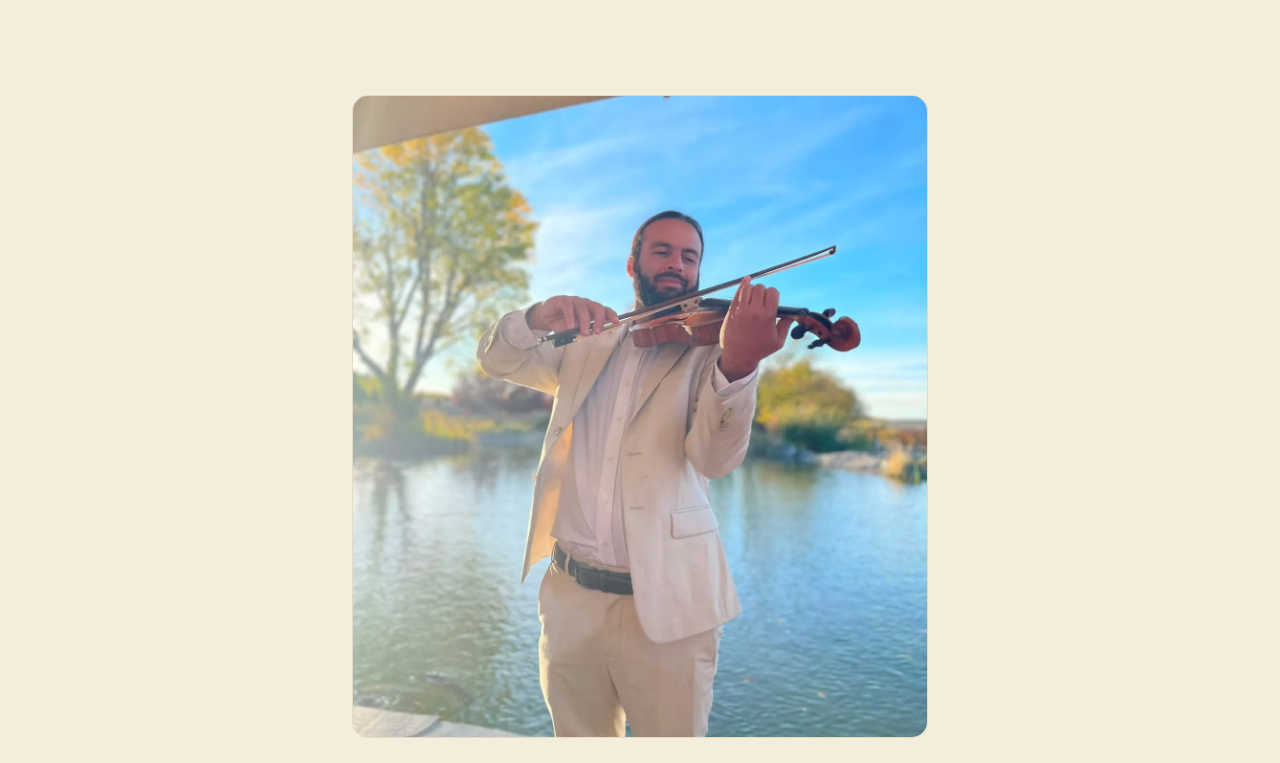
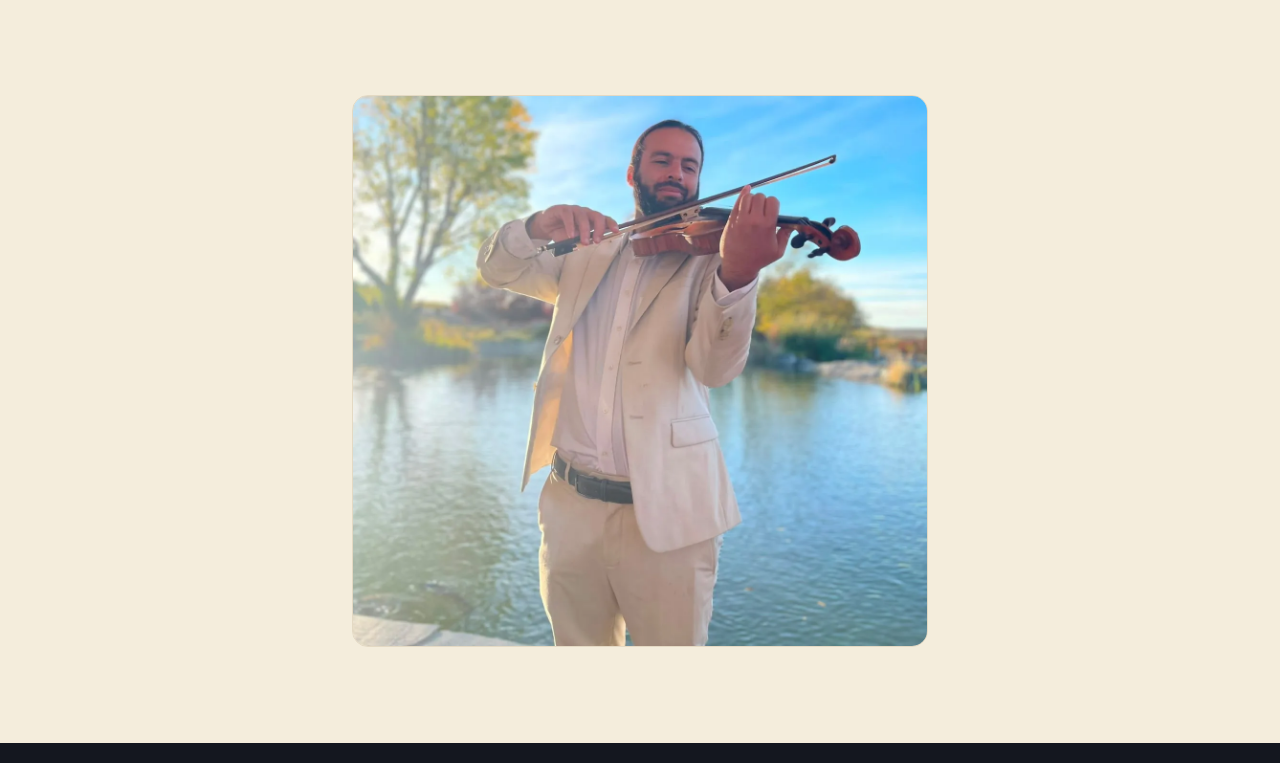
Before and after one commit to dancimo-lang/wedding-violin-website, a Next.js app: page /about in a window 1280 px wide. Shown: the part 1697-2460 px from the top of the page. Built offline with nearby package versions, Linux system fonts and the light colour scheme; a web font is replaced by a local one.

Commit message:
Crop umbrella fully out of About pond photo

```diff
--- a/src/app/about/page.tsx
+++ b/src/app/about/page.tsx
@@ -88,7 +88,7 @@ export default function AboutPage() {
               src="/images/daniel-violin-pond.webp"
               alt="Daniel in a cream suit playing violin beside a pond under a blue sky"
               width={1200}
-              height={1340}
+              height={1150}
               sizes="(min-width: 640px) 36rem, 100vw"
               className="w-full h-auto"
             />
```
Also changed, not shown: public/images/daniel-violin-pond.webp.
